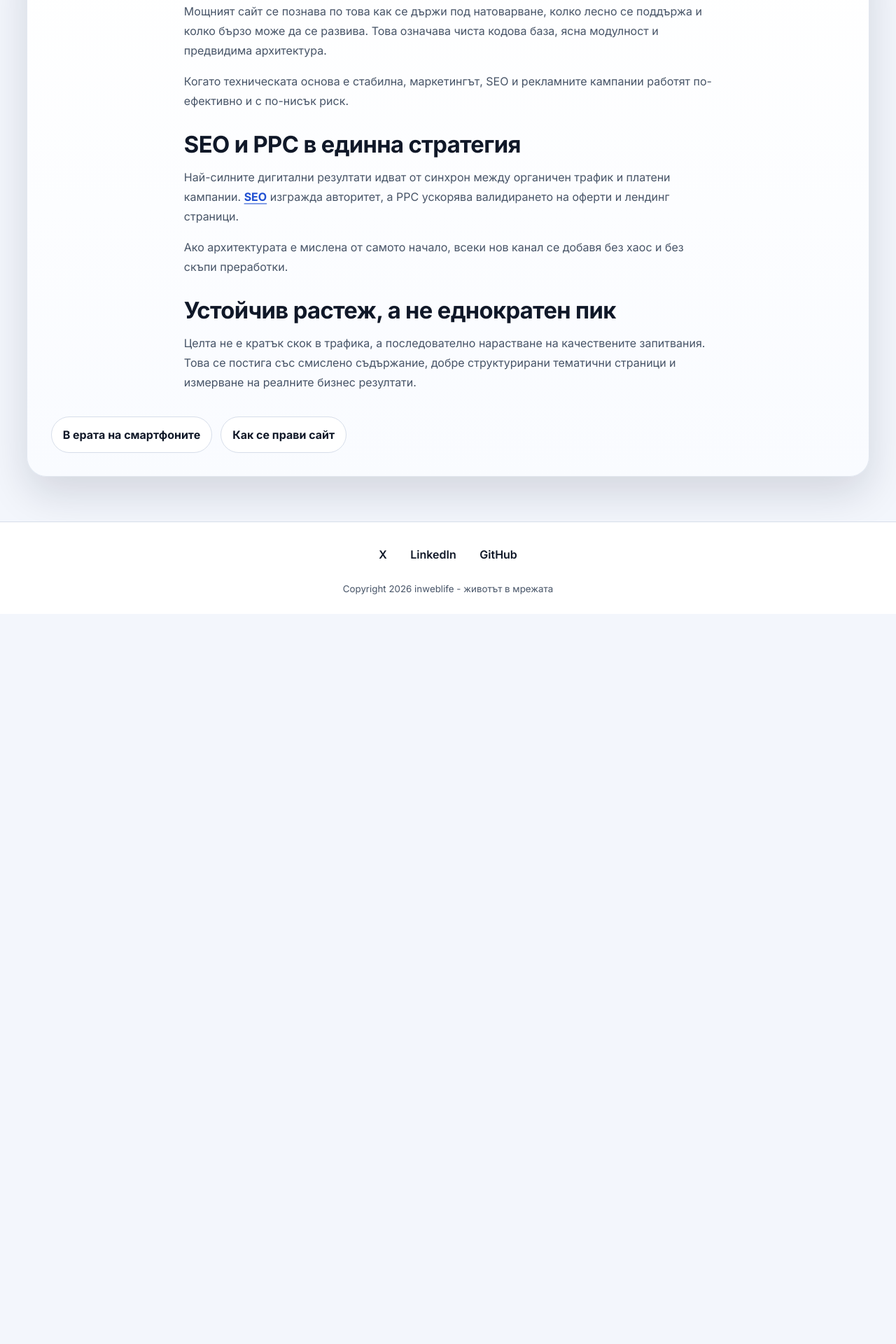
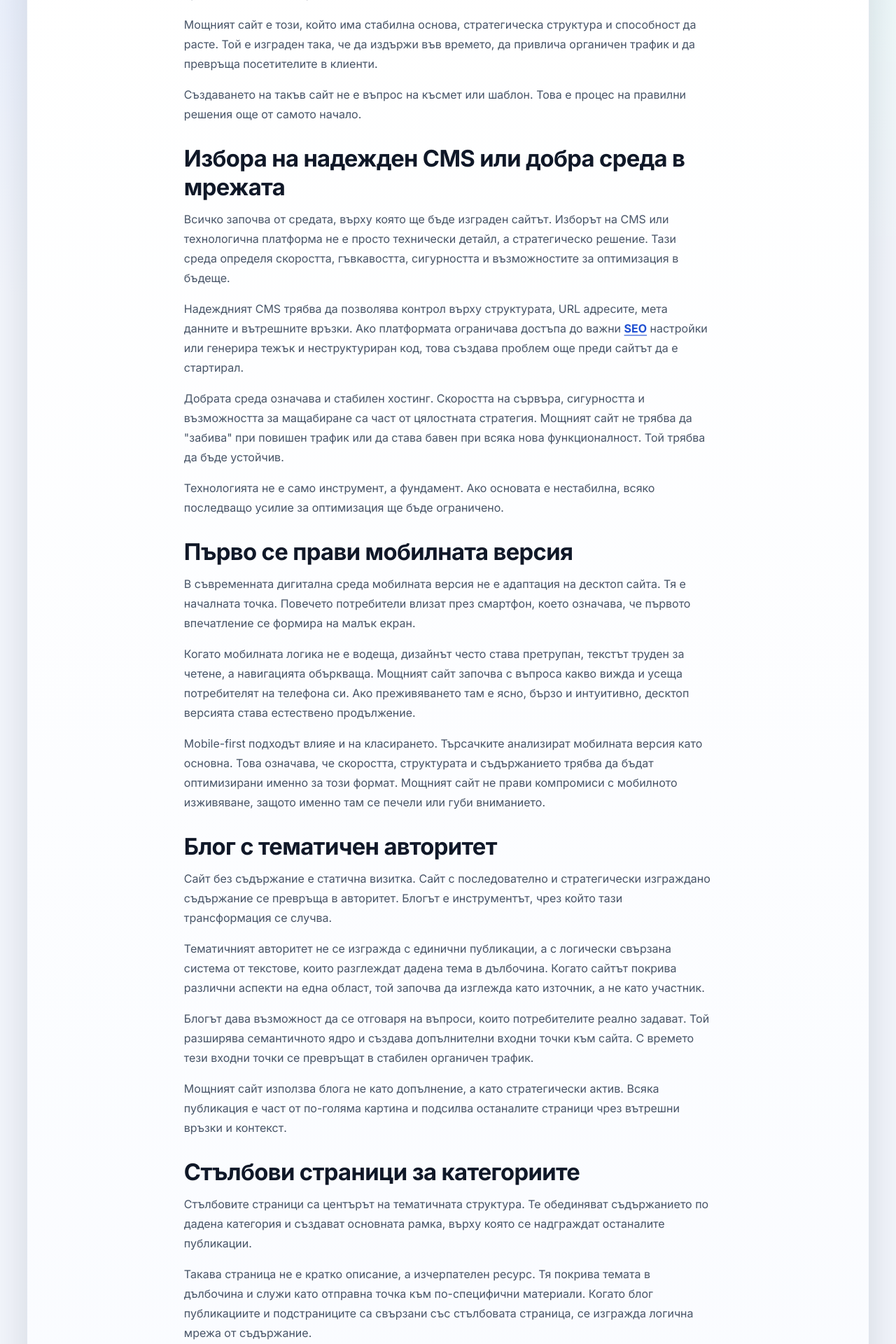
Before and after one commit to inweblife/inweblife, a Next.js app: page /powerful-site in a window 1280 px wide. Shown: the part 720-2640 px from the top of the page at 70% size. Before the commit the page ends 1597 px from the top, so only its background shows below. Built offline with nearby package versions, Linux system fonts and the light colour scheme.

Commit message:
Update powerful-site.js

```diff
--- a/pages/powerful-site.js
+++ b/pages/powerful-site.js
@@ -33,23 +33,32 @@ const PowerfulSite = () => {
 
         <article className={styles.article}>
           <section>
-            <h2>Силен фундамент, не временни решения</h2>
             <p>
-              Мощният сайт се познава по това как се държи под натоварване, колко лесно се
-              поддържа и колко бързо може да се развива. Това означава чиста кодова база, ясна
-              модулност и предвидима архитектура.
+              Мощният сайт не е този с най-много ефекти. Не е този с най-скъпия дизайн. И не е
+              този, който просто &quot;изглежда добре&quot;.
             </p>
             <p>
-              Когато техническата основа е стабилна, маркетингът, SEO и рекламните кампании работят
-              по-ефективно и с по-нисък риск.
+              Мощният сайт е този, който има стабилна основа, стратегическа структура и способност
+              да расте. Той е изграден така, че да издържи във времето, да привлича органичен
+              трафик и да превръща посетителите в клиенти.
+            </p>
+            <p>
+              Създаването на такъв сайт не е въпрос на късмет или шаблон. Това е процес на
+              правилни решения още от самото начало.
             </p>
           </section>
 
           <section>
-            <h2>SEO и PPC в единна стратегия</h2>
+            <h2>Избора на надежден CMS или добра среда в мрежата</h2>
             <p>
-              Най-силните дигитални резултати идват от синхрон между органичен трафик и платени
-              кампании.{" "}
+              Всичко започва от средата, върху която ще бъде изграден сайтът. Изборът на CMS или
+              технологична платформа не е просто технически детайл, а стратегическо решение. Тази
+              среда определя скоростта, гъвкавостта, сигурността и възможностите за оптимизация в
+              бъдеще.
+            </p>
+            <p>
+              Надеждният CMS трябва да позволява контрол върху структурата, URL адресите, мета
+              данните и вътрешните връзки. Ако платформата ограничава достъпа до важни{" "}
               <a
                 href="https://inweblife.pages.dev/posts/seo-mit-bezplatno"
                 target="_blank"
@@ -57,20 +66,94 @@ const PowerfulSite = () => {
               >
                 <strong>SEO</strong>
               </a>{" "}
-              изгражда авторитет, а PPC ускорява валидирането на оферти и лендинг страници.
+              настройки или генерира тежък и неструктуриран код, това създава проблем още преди
+              сайтът да е стартирал.
             </p>
             <p>
-              Ако архитектурата е мислена от самото начало, всеки нов канал се добавя без хаос и
-              без скъпи преработки.
+              Добрата среда означава и стабилен хостинг. Скоростта на сървъра, сигурността и
+              възможността за мащабиране са част от цялостната стратегия. Мощният сайт не трябва да
+              &quot;забива&quot; при повишен трафик или да става бавен при всяка нова функционалност.
+              Той трябва да бъде устойчив.
+            </p>
+            <p>
+              Технологията не е само инструмент, а фундамент. Ако основата е нестабилна, всяко
+              последващо усилие за оптимизация ще бъде ограничено.
             </p>
           </section>
 
           <section>
-            <h2>Устойчив растеж, а не еднократен пик</h2>
+            <h2>Първо се прави мобилната версия</h2>
             <p>
-              Целта не е кратък скок в трафика, а последователно нарастване на качествените
-              запитвания. Това се постига със смислено съдържание, добре структурирани тематични
-              страници и измерване на реалните бизнес резултати.
+              В съвременната дигитална среда мобилната версия не е адаптация на десктоп сайта. Тя
+              е началната точка. Повечето потребители влизат през смартфон, което означава, че
+              първото впечатление се формира на малък екран.
+            </p>
+            <p>
+              Когато мобилната логика не е водеща, дизайнът често става претрупан, текстът труден
+              за четене, а навигацията объркваща. Мощният сайт започва с въпроса какво вижда и
+              усеща потребителят на телефона си. Ако преживяването там е ясно, бързо и интуитивно,
+              десктоп версията става естествено продължение.
+            </p>
+            <p>
+              Mobile-first подходът влияе и на класирането. Търсачките анализират мобилната версия
+              като основна. Това означава, че скоростта, структурата и съдържанието трябва да бъдат
+              оптимизирани именно за този формат. Мощният сайт не прави компромиси с мобилното
+              изживяване, защото именно там се печели или губи вниманието.
+            </p>
+          </section>
+
+          <section>
+            <h2>Блог с тематичен авторитет</h2>
+            <p>
+              Сайт без съдържание е статична визитка. Сайт с последователно и стратегически
+              изграждано съдържание се превръща в авторитет. Блогът е инструментът, чрез който тази
+              трансформация се случва.
+            </p>
+            <p>
+              Тематичният авторитет не се изгражда с единични публикации, а с логически свързана
+              система от текстове, които разглеждат дадена тема в дълбочина. Когато сайтът покрива
+              различни аспекти на една област, той започва да изглежда като източник, а не като
+              участник.
+            </p>
+            <p>
+              Блогът дава възможност да се отговаря на въпроси, които потребителите реално задават.
+              Той разширява семантичното ядро и създава допълнителни входни точки към сайта. С
+              времето тези входни точки се превръщат в стабилен органичен трафик.
+            </p>
+            <p>
+              Мощният сайт използва блога не като допълнение, а като стратегически актив. Всяка
+              публикация е част от по-голяма картина и подсилва останалите страници чрез вътрешни
+              връзки и контекст.
+            </p>
+          </section>
+
+          <section>
+            <h2>Стълбови страници за категориите</h2>
+            <p>
+              Стълбовите страници са центърът на тематичната структура. Те обединяват съдържанието
+              по дадена категория и създават основната рамка, върху която се надграждат останалите
+              публикации.
+            </p>
+            <p>
+              Такава страница не е кратко описание, а изчерпателен ресурс. Тя покрива темата в
+              дълбочина и служи като отправна точка към по-специфични материали. Когато блог
+              публикациите и подстраниците са свързани със стълбовата страница, се изгражда логична
+              мрежа от съдържание.
+            </p>
+            <p>
+              Тази структура улеснява обхождането от търсачките и подсилва тематичния сигнал.
+              Вместо изолирани страници, сайтът се превръща в свързана система. Това увеличава
+              шансовете за по-високи позиции и стабилност в класирането.
+            </p>
+            <p>
+              Мощният сайт не разчита на случайни текстове или разпръснати категории. Той изгражда
+              стратегически центрове на съдържание, които постепенно натрупват тежест и авторитет.
+            </p>
+            <p>
+              В крайна сметка създаването на мощен сайт е въпрос на дългосрочно мислене. Когато
+              изборът на среда, мобилният подход, тематичният блог и стълбовите страници работят в
+              синхрон, резултатът не е просто онлайн присъствие. Резултатът е дигитална платформа
+              със стабилна основа, която расте, класира се и създава реална стойност.
             </p>
           </section>
 
```
